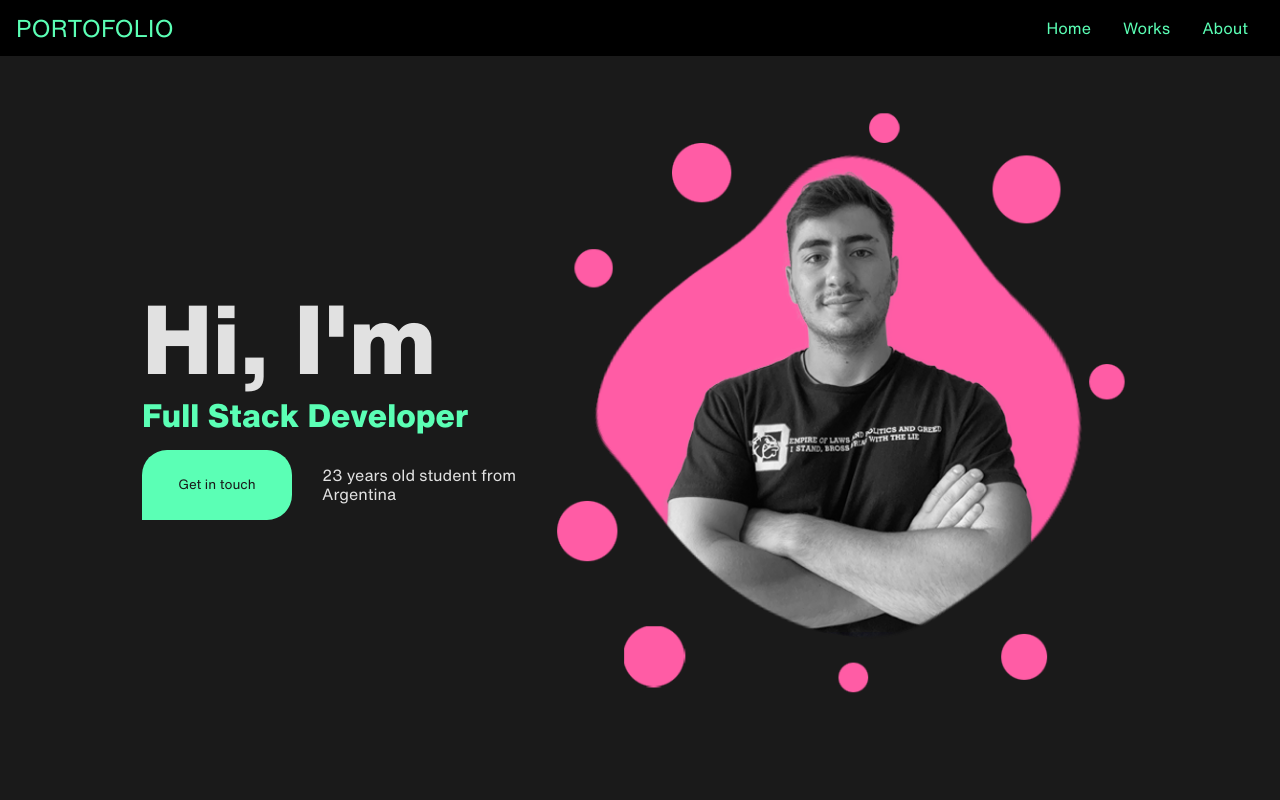
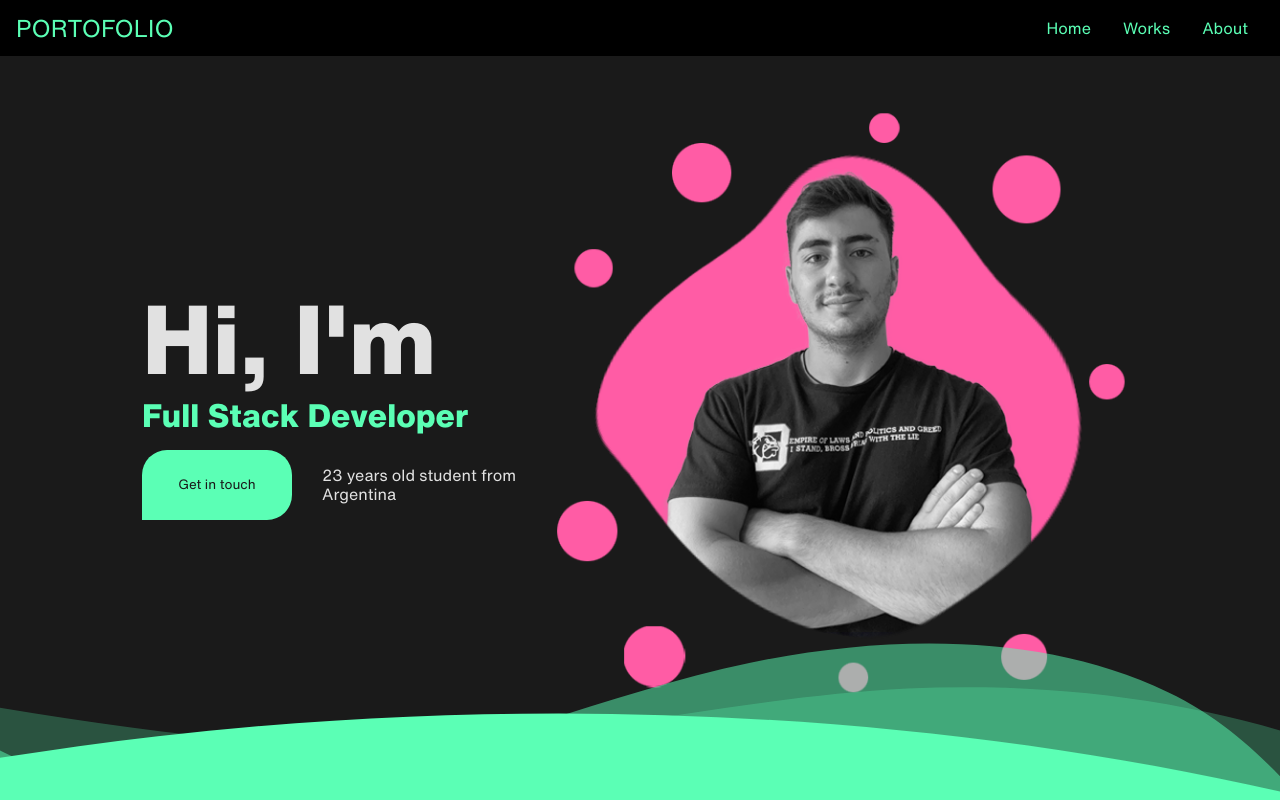
Before and after one commit to GabrielGiorgis/portofolio-client, a React (Vite) app: page / in a window 1280 px wide. Shown: the top 800 px of the page. Built offline with nearby package versions, Linux system fonts and the light colour scheme.

Commit message:
Waves added

```diff
--- a/src/components/landing.jsx
+++ b/src/components/landing.jsx
@@ -111,6 +111,13 @@
 					</div><span>sending</span></p>}
 					{ifFormSent && <p className='successMessage'>{succesMessage}</p>}
 				</form>
+			</div>
+			<div class="custom-shape-divider-bottom-1707147888">
+				<svg data-name="Layer 1" xmlns="http://www.w3.org/2000/svg" viewBox="0 0 1200 120" preserveAspectRatio="none">
+					<path d="M0,0V46.29c47.79,22.2,103.59,32.17,158,28,70.36-5.37,136.33-33.31,206.8-37.5C438.64,32.43,512.34,53.67,583,72.05c69.27,18,138.3,24.88,209.4,13.08,36.15-6,69.85-17.84,104.45-29.34C989.49,25,1113-14.29,1200,52.47V0Z" opacity=".25" class="shape-fill"></path>
+					<path d="M0,0V15.81C13,36.92,27.64,56.86,47.69,72.05,99.41,111.27,165,111,224.58,91.58c31.15-10.15,60.09-26.07,89.67-39.8,40.92-19,84.73-46,130.83-49.67,36.26-2.85,70.9,9.42,98.6,31.56,31.77,25.39,62.32,62,103.63,73,40.44,10.79,81.35-6.69,119.13-24.28s75.16-39,116.92-43.05c59.73-5.85,113.28,22.88,168.9,38.84,30.2,8.66,59,6.17,87.09-7.5,22.43-10.89,48-26.93,60.65-49.24V0Z" opacity=".5" class="shape-fill"></path>
+					<path d="M0,0V5.63C149.93,59,314.09,71.32,475.83,42.57c43-7.64,84.23-20.12,127.61-26.46,59-8.63,112.48,12.24,165.56,35.4C827.93,77.22,886,95.24,951.2,90c86.53-7,172.46-45.71,248.8-84.81V0Z" class="shape-fill"></path>
+				</svg>
 			</div>
 		</div>
 	)
--- a/src/style-sheets/style-landing.css
+++ b/src/style-sheets/style-landing.css
@@ -195,7 +195,27 @@
     max-width: 100%;
     min-width: 200px;
 }
+ /*Shape Divider*/
+.custom-shape-divider-bottom-1707147888 {
+    position: absolute;
+    bottom: 0;
+    left: 0;
+    width: 100%;
+    overflow: hidden;
+    line-height: 0;
+    transform: rotate(180deg);
+}
 
+.custom-shape-divider-bottom-1707147888 svg {
+    position: relative;
+    display: block;
+    width: calc(221% + 1.3px);
+    height: 180px;
+}
+
+.custom-shape-divider-bottom-1707147888 .shape-fill {
+    fill: #5BFFB5;
+}
 /* WORKS */
 .works-container {
     background-color: #5BFFB5;
@@ -351,7 +371,6 @@
 .about .tecnologies p {
     margin: 0;
     margin-top: 8px;
-    text-decoration: underline;
 }
 
 .about .tecnologies-container .filter {
--- a/src/style-sheets/style-responsive.css
+++ b/src/style-sheets/style-responsive.css
@@ -20,4 +20,8 @@
         padding: 0vh 8px;
         padding-top: 7vh;
     }
+    /* WAVES */
+    .custom-shape-divider-bottom-1707147888{
+        display: none;
+    }
 }
```
Also changed, not shown: public/assets/waves.svg (added).
